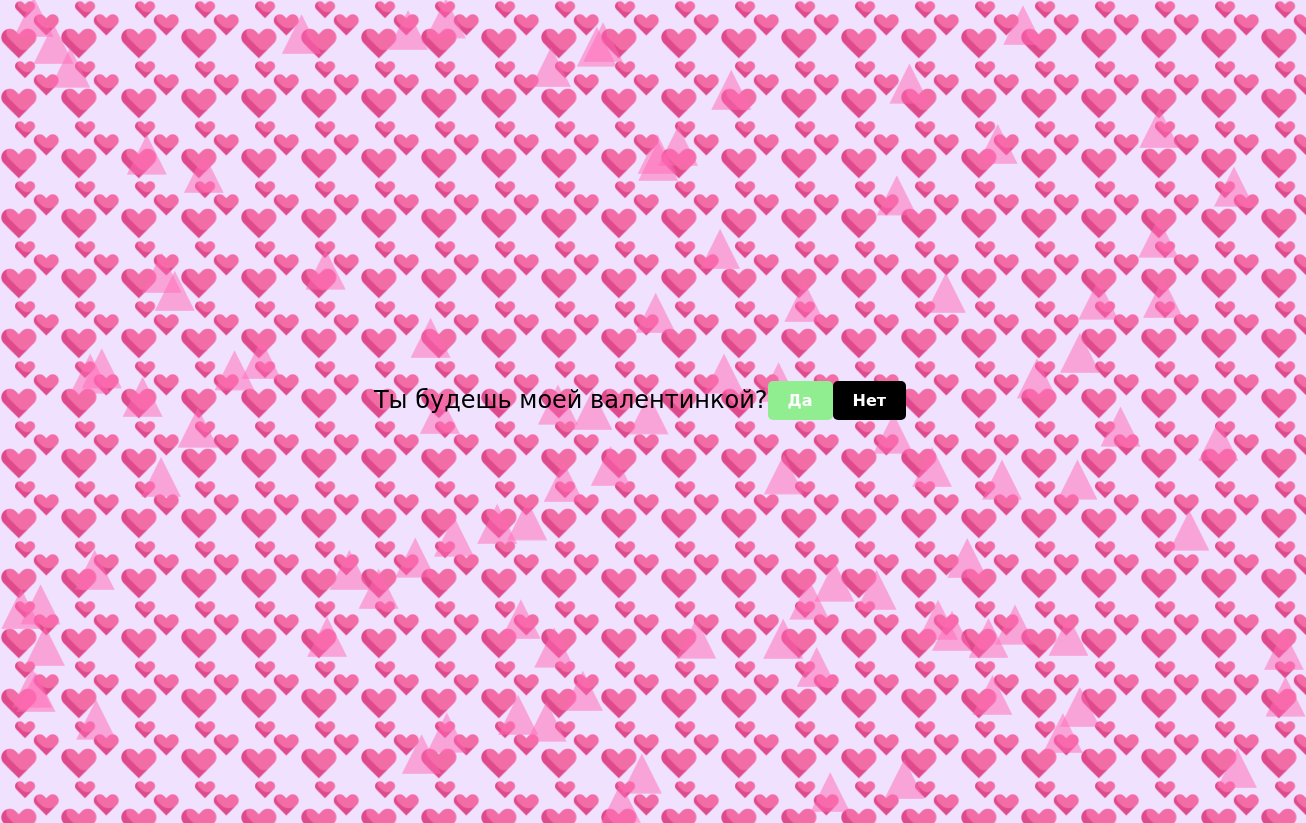
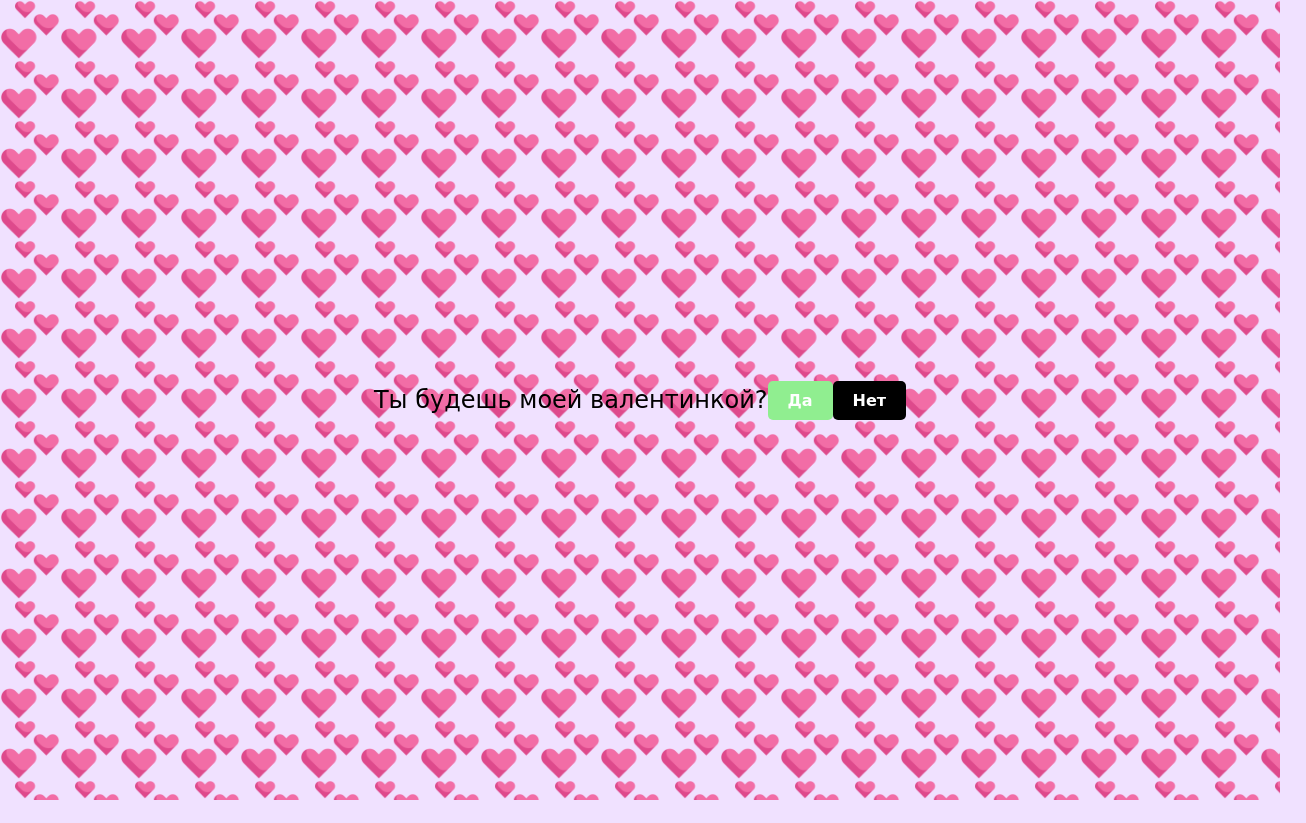
Before and after one commit to wmrrrww/ValentineApp, a plain HTML site: page index.html in a window 1280 px wide. Shown: the whole page, 1306 px wide, since content can reach past the window. After the commit the page ends 800 px from the top, so only its background shows below. Drawn offline with Linux system fonts and the light colour scheme.

Commit message:
Update index.html

```diff
--- a/index.html
+++ b/index.html
@@ -13,14 +13,7 @@
     <button class="button" id="no">Нет</button>
 
     <script>
-        // Генерация сердечек на фоне
-        for (let i = 0; i < 100; i++) { // Увеличено количество сердечек
-            const heart = document.createElement('div');
-            heart.classList.add('heart');
-            heart.style.left = Math.random() * 100 + 'vw';
-            heart.style.top = Math.random() * 100 + 'vh';
-            document.body.appendChild(heart);
-        }
+        // Удален код генерации сердечек на фоне
 
         document.getElementById('yes').onclick = function() {
             document.getElementById('question').innerText = 'Урааааа, спасибо!';
```
